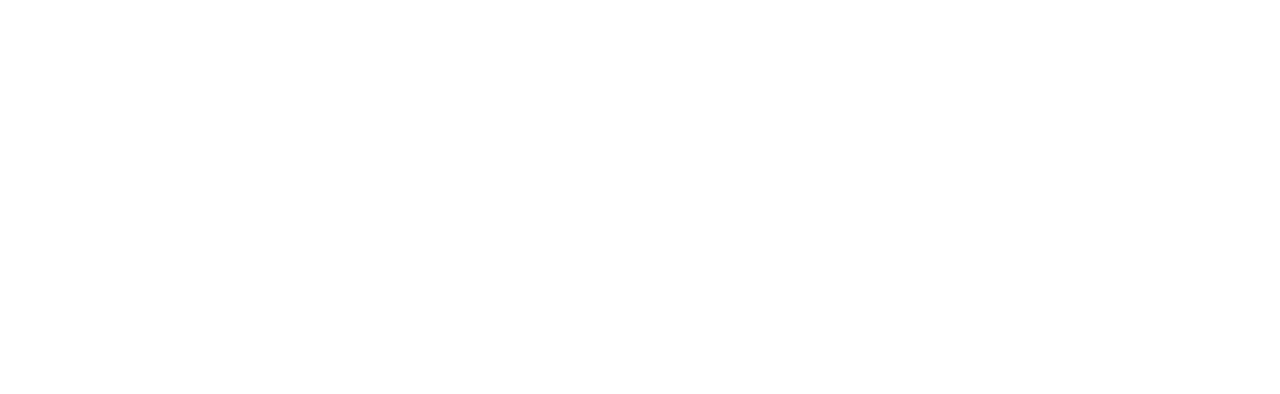
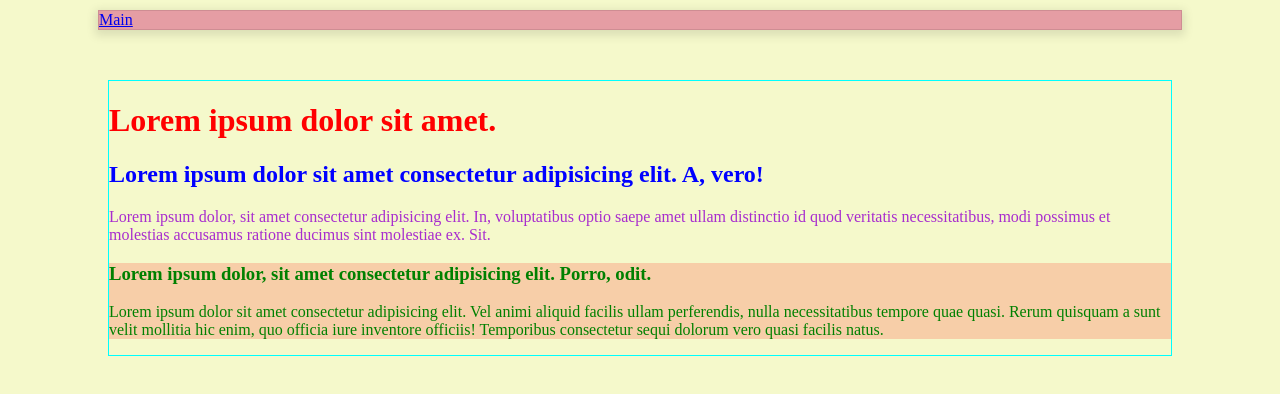
Before and after one commit to RainbowPlayer/Hilel, a plain HTML site: page index.html in a window 1280 px wide. Drawn offline with Linux system fonts and the light colour scheme.

Commit message:
create branch + new files

```diff
--- a/css/style.css
+++ b/css/style.css
@@ -0,0 +1,35 @@
+h1 {
+  color: red;
+}
+
+.main-container {
+  border: 1px solid aqua;
+  margin: 10px 100px 50px 100px;
+}
+
+body {
+  background-color: rgba(232, 240, 124, 0.397);
+}
+
+#text-line {
+  color: #a82cce;
+}
+
+nav {
+  background: #d84b8186;
+  box-shadow: 0 3px 10px 3px rgba(0, 0, 0, 0.1);
+  border: 1px solid rgba(0, 0, 0, 0.1);
+  margin: 10px 90px 50px 90px;
+}
+
+section > h2 {
+  color: blue;
+}
+
+.change-clor-green {
+  color: green;
+}
+
+.change-background-red {
+  background-color: rgba(255, 0, 0, 0.171);
+}
--- a/index.html
+++ b/index.html
@@ -10,6 +10,43 @@
 </head>
 
 <body>
+    <header>
+        <nav>
+            <a href="./index.html">Main</a>
+        </nav>
+    </header>
+    <div class="main-container">
+        <h1>
+            Lorem ipsum dolor sit amet.
+        </h1>
+        <section>
+            <h2>
+                Lorem ipsum dolor sit amet consectetur adipisicing elit. A, vero!
+            </h2>
+            <p id="text-line">
+                Lorem ipsum dolor, sit amet consectetur adipisicing elit. In, voluptatibus optio saepe amet ullam
+                distinctio
+                id quod veritatis necessitatibus, modi possimus et molestias accusamus ratione ducimus sint molestiae
+                ex.
+                Sit.
+            </p>
+        </section>
+        <div class="change-clor-green change-background-red">
+            <section>
+                <h3>Lorem ipsum dolor, sit amet consectetur adipisicing elit. Porro, odit.</h3>
+                <p>
+                    Lorem ipsum dolor sit amet consectetur adipisicing elit. Vel animi aliquid facilis ullam
+                    perferendis,
+                    nulla necessitatibus tempore quae quasi. Rerum quisquam a sunt velit mollitia hic enim, quo officia
+                    iure
+                    inventore officiis! Temporibus consectetur sequi dolorum vero quasi facilis natus.
+                </p>
+            </section>
+        </div>
+
+    </div>
+
+
 
 </body>
 
```
